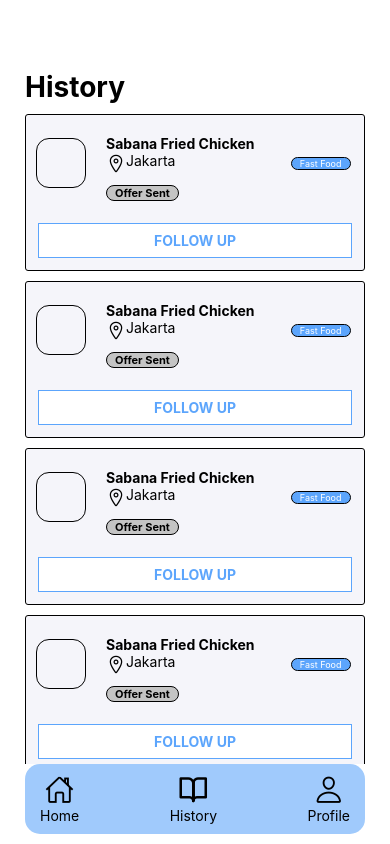
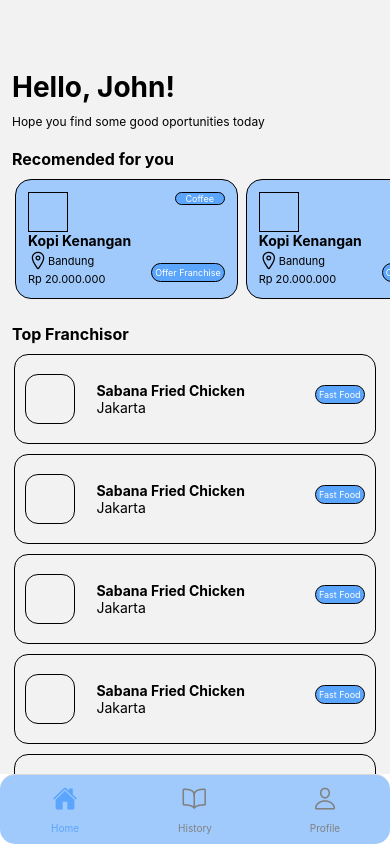
Before and after one commit to ghifarifa/Waralobby-App, a React Native app: screen / in a window 390 px wide. Built offline with nearby package versions, Linux system fonts and the light colour scheme.

Commit message:
add mainpage & fix navbar

```diff
--- a/App.js
+++ b/App.js
@@ -5,12 +5,15 @@
 import HistoryCard from './components/HistoryCard'
 import History from './pages/History'
 import Navbar from './components/Navbar'
+import MainPage from './pages/MainPage'
 export default function App() {
   return (
-    <View style={styles.container}>
-      <History />
-      <Navbar />
-    </View>
+    <MainPage />
+    // <View style={styles.container}>
+    //   {/* <History /> */}
+    //   {/* <Navbar /> */}
+    //   <MainPage />
+    // </View>
   )
 }
 
--- a/components/FranchisorCard.js
+++ b/components/FranchisorCard.js
@@ -18,7 +18,6 @@
   container: {
     borderWidth: 0.5,
     flexDirection: 'row',
-    maxWidth: 300,
     height: 90,
     alignItems: 'center',
     justifyContent: 'center',
@@ -29,7 +28,7 @@
     width: 50,
     height: 50,
     borderWidth: 1,
-    marginRight: 10,
+    marginRight: 21,
     borderRadius: 13
   },
   txt: {
@@ -45,7 +44,7 @@
     color: '#fff',
     padding: 3,
     marginTop: 20,
-    marginLeft: 20
+    marginLeft: 70
   }
 })
 
--- a/components/RecomendedCard.js
+++ b/components/RecomendedCard.js
@@ -1,12 +1,15 @@
 import { StyleSheet, Text, View, Pressable } from 'react-native'
-
+import { Ionicons } from '@expo/vector-icons'
 const RecomendedCard = () => {
   return (
     <View style={styles.card}>
       <View style={styles.container}>
         <View style={styles.logo}></View>
         <Text style={styles.head}>Kopi Kenangan</Text>
-        <Text style={styles.txt}>Bandung</Text>
+        <View style={styles.loc}>
+          <Ionicons name="location-outline" size={20} color="black" />
+          <Text style={styles.txt}>Bandung</Text>
+        </View>
         <Text style={styles.txt}>Rp 20.000.000</Text>
       </View>
       <View style={styles.atr}>
@@ -80,6 +83,10 @@
     alignSelf: 'flex-end',
     color: '#fff',
     padding: 3
+  },
+  loc: {
+    alignItems: 'center',
+    flexDirection: 'row'
   }
 })
 
--- a/package.json
+++ b/package.json
@@ -10,6 +10,8 @@
     "eject": "expo eject"
   },
   "dependencies": {
+    "@react-navigation/bottom-tabs": "^6.3.1",
+    "@react-navigation/native": "^6.0.10",
     "expo": "~44.0.0",
     "expo-status-bar": "~1.2.0",
     "react": "17.0.1",
--- a/pages/History.js
+++ b/pages/History.js
@@ -1,3 +1,4 @@
+import * as React from 'react'
 import { StyleSheet, Text, View, ScrollView } from 'react-native'
 import HistoryCard from '../components/HistoryCard'
 const generateHistory = () => {
@@ -24,7 +25,8 @@
     fontWeight: 'bold',
     fontSize: 28,
     marginTop: 70,
-    marginBottom: 10
+    marginBottom: 10,
+    marginStart: 20
   },
   container: {
     alignItems: 'center'
--- a/pages/Home.js
+++ b/pages/Home.js
@@ -0,0 +1,73 @@
+import * as React from 'react'
+import { StyleSheet, Text, View, ScrollView } from 'react-native'
+import FrancisorCard from '../components/FranchisorCard'
+import RecomendedCard from '../components/RecomendedCard'
+const generateFranchisor = () => {
+  let arr = []
+  for (let index = 0; index < 10; index++) {
+    arr.push(
+      <View style={{ marginBottom: 10 }}>
+        <FrancisorCard />
+      </View>
+    )
+  }
+  return <View style={styles.container}>{arr}</View>
+}
+const Home = () => {
+  return (
+    <ScrollView>
+      <Text style={styles.h1}>Hello, John!</Text>
+      <Text style={styles.h2}>Hope you find some good oportunities today</Text>
+      <Text style={styles.border}>Recomended for you</Text>
+      <View style={styles.recomendedContainer}>
+        <ScrollView horizontal={true} showsHorizontalScrollIndicator={false}>
+          <View style={{ marginRight: 8 }}>
+            <RecomendedCard />
+          </View>
+          <View style={{ marginRight: 8 }}>
+            <RecomendedCard />
+          </View>
+          <View style={{ marginRight: 8 }}>
+            <RecomendedCard />
+          </View>
+          <View style={{ marginRight: 8 }}>
+            <RecomendedCard />
+          </View>
+        </ScrollView>
+      </View>
+
+      <Text style={styles.border}>Top Franchisor</Text>
+      <View style={styles.listContainer}>{generateFranchisor()}</View>
+    </ScrollView>
+  )
+}
+const styles = StyleSheet.create({
+  h1: {
+    fontWeight: 'bold',
+    fontSize: 28,
+    marginTop: 70,
+    marginBottom: 10,
+    paddingStart: 12
+  },
+  h2: {
+    paddingStart: 12,
+    fontSize: 12
+  },
+  border: {
+    paddingStart: 12,
+    fontWeight: 'bold',
+    fontSize: 16,
+    marginTop: 20,
+    marginBottom: 10
+  },
+  container: {
+    alignItems: 'center'
+  },
+  recomendedContainer: {
+    height: 130,
+    marginStart: 15,
+    marginBottom: -5
+  }
+})
+
+export default Home
--- /dev/null
+++ b/pages/MainPage.js
@@ -0,0 +1,62 @@
+import * as React from 'react'
+import { NavigationContainer } from '@react-navigation/native'
+import { createBottomTabNavigator } from '@react-navigation/bottom-tabs'
+import Ionicons from 'react-native-vector-icons/Ionicons'
+
+// Screens
+import History from './History'
+import Home from './Home'
+import Profile from './Profile'
+
+//Screen names
+const homeName = 'Home'
+const historyName = 'History'
+const profileName = 'Profile'
+
+const Tab = createBottomTabNavigator()
+
+function MainPage() {
+  return (
+    <NavigationContainer>
+      <Tab.Navigator
+        initialRouteName={homeName}
+        screenOptions={({ route }) => ({
+          headerShown: false,
+          tabBarStyle: {
+            borderRadius: 15,
+            backgroundColor: '#A0CAFC',
+            height: 70
+          },
+          tabBarItemStyle: {},
+          tabBarIcon: ({ focused, color, size }) => {
+            let iconName
+            let rn = route.name
+
+            if (rn === homeName) {
+              iconName = focused ? 'home' : 'home-outline'
+            } else if (rn === historyName) {
+              iconName = focused ? 'ios-book-sharp' : 'ios-book-outline'
+            } else if (rn === profileName) {
+              iconName = focused ? 'ios-person-sharp' : 'ios-person-outline'
+            }
+
+            // You can return any component that you like here!
+            return <Ionicons name={iconName} size={size} color={color} />
+          }
+        })}
+        tabBarOptions={{
+          activeTintColor: '#5CA5FC',
+          inactiveTintColor: 'grey',
+          labelStyle: { paddingBottom: 10, fontSize: 10 },
+          style: { padding: 10, height: 70 }
+        }}
+      >
+        <Tab.Screen name={homeName} component={Home} />
+        <Tab.Screen name={historyName} component={History} />
+        <Tab.Screen name={profileName} component={Profile} />
+      </Tab.Navigator>
+    </NavigationContainer>
+  )
+}
+
+export default MainPage
--- /dev/null
+++ b/pages/Profile.js
@@ -0,0 +1,26 @@
+import * as React from 'react'
+import { StyleSheet, Text, View, ScrollView } from 'react-native'
+const Profile = () => {
+  return (
+    <ScrollView>
+      <Text style={styles.h1}>Profile</Text>
+    </ScrollView>
+  )
+}
+const styles = StyleSheet.create({
+  h1: {
+    fontWeight: 'bold',
+    fontSize: 28,
+    marginTop: 70,
+    marginBottom: 10
+  },
+  container: {
+    alignItems: 'center'
+  },
+  asd: {
+    margin: 120,
+    backgroundColor: '#000'
+  }
+})
+
+export default Profile
```
Also changed, not shown: 1 other file (tests, documents, lock files or other folders).
